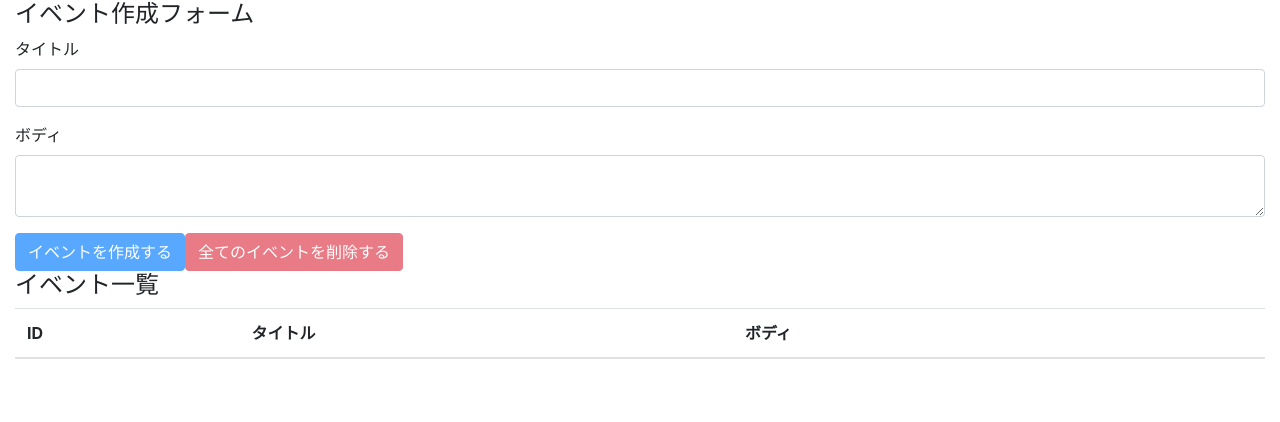
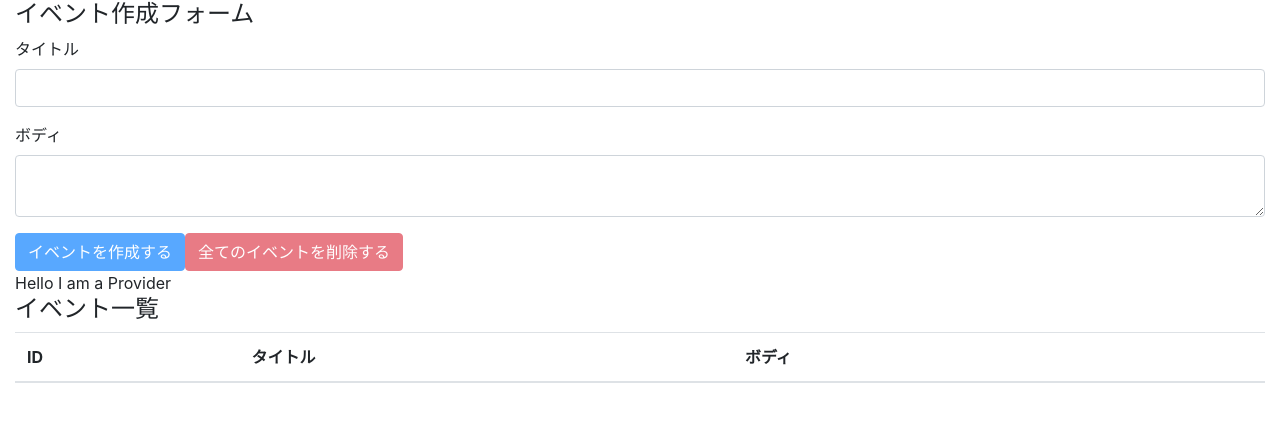
Before and after one commit to wakazoku/sample_react_hooks, a React (Create React App) app: page / in a window 1280 px wide. Shown: the top 422 px of the page. Built offline with nearby package versions, Linux system fonts and the light colour scheme.

Commit message:
provider、consumerでcontextを使ってみる

```diff
--- a/src/components/App.js
+++ b/src/components/App.js
@@ -1,5 +1,6 @@
 import React, { useReducer } from "react";
 import reducer from "../reducers";
+import AppContext from "../contexts/AppContext";
 import "bootstrap/dist/css/bootstrap.min.css";
 import EventForm from "./EventForm";
 import Events from "./Events";
@@ -8,10 +9,12 @@
   const [state, dispatch] = useReducer(reducer, []);
 
   return (
-    <div className="container-fluid">
-      <EventForm state={state} dispatch={dispatch} />
-      <Events state={state} dispatch={dispatch} />
-    </div>
+    <AppContext.Provider value={"Hello I am a Provider"}>
+      <div className="container-fluid">
+        <EventForm state={state} dispatch={dispatch} />
+        <Events state={state} dispatch={dispatch} />
+      </div>
+    </AppContext.Provider>
   );
 };
 
--- a/src/components/Events.js
+++ b/src/components/Events.js
@@ -1,9 +1,15 @@
 import React from "react";
 import Event from "./Event";
+import AppContext from "../contexts/AppContext";
 
 const Events = ({ state, dispatch }) => {
   return (
     <React.Fragment>
+      <AppContext.Consumer>
+        {(value) => {
+          return <div>{value}</div>;
+        }}
+      </AppContext.Consumer>
       <h4>イベント一覧</h4>
       <table className="table table-hover">
         <thead>
```
